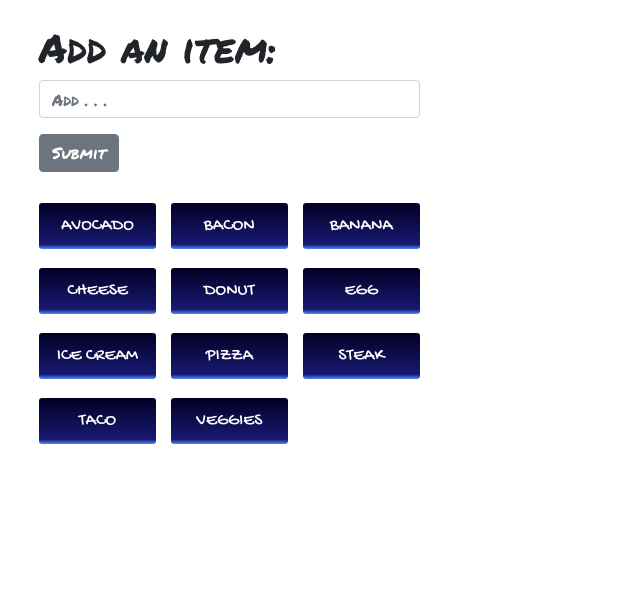
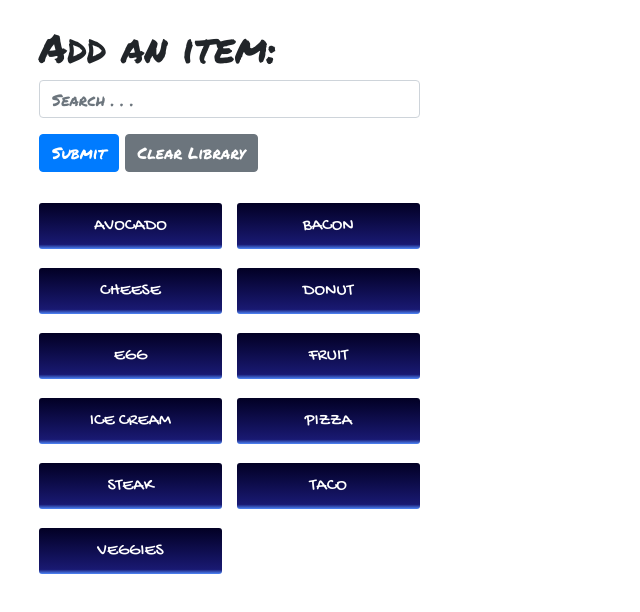
Before and after one commit to dolaku/GifTastic, a plain HTML site: page index.html in a window 1280 px wide. Both pictures are taken after a click on the element "Submit". Shown: the whole page, without its empty margins (0-640 px from the left). Drawn offline with nearby package versions, Linux system fonts and the light colour scheme; no server answers.

Commit message:
Ability to add/clear button library

```diff
--- a/assets/css/style.css
+++ b/assets/css/style.css
@@ -1,10 +1,11 @@
 * {
     font-family: 'Permanent Marker', Helvetica, sans-serif !important;
+    user-select: none;
 }
 #items-wrapper {
     display: grid;
     grid-gap: 5px 15px;
-    grid-template-columns: repeat(auto-fit, minmax(110px, 1fr));
+    grid-template-columns: repeat(auto-fit, minmax(120px, 1fr));
     grid-auto-rows: 60px;
     margin-bottom: 1em;
 }
@@ -34,7 +35,7 @@
     grid-auto-rows: minmax(100px, 200px);
     grid-auto-flow: dense;
 }
-.img-wrapper:nth-child(4n + 2) {
+.img-wrapper:nth-child(5n + 3) {
     grid-column: span 2;
     grid-row: span 2;
 }
--- a/assets/js/logic.js
+++ b/assets/js/logic.js
@@ -1,6 +1,6 @@
 $(document).ready(function () {
 
-    var items = ['banana', 'pizza', 'donut', 'steak', 'cheese', 'veggies', 'avocado', 'ice cream', 'bacon', 'taco', 'egg'];
+    var items = ['fruit', 'pizza', 'donut', 'steak', 'cheese', 'veggies', 'avocado', 'ice cream', 'bacon', 'taco', 'egg'];
 
     var searchTerm;
 
@@ -24,11 +24,12 @@ $(document).ready(function () {
     }
 
 
-    // Event listeners - submit button && enter key
+    // Listeners - submit button
     $("#submit-btn").on("click", function () {
         runSearch();
     });
 
+    // Listener - enter button
     $(document).on('keypress', function (e) {
         if (e.which == 13) {
             // Prevent page from refreshing
@@ -37,6 +38,11 @@ $(document).ready(function () {
         }
     });
 
+    // Listeners - clear button
+    $("#clear-btn").on("click", function () {
+        items = [];
+        displayItems();
+    });
 
     // Listener - search with item buttons
     $(document).on('click', '.item-btn', function () {
@@ -61,8 +67,15 @@ $(document).ready(function () {
     });
 
 
+    // Search and save to library
     function runSearch() {
         searchTerm = $('#add-item').val().trim();
+
+        // add item to library of buttons
+        if (searchTerm !== '') {
+            items.push(searchTerm);
+        }
+
         callAPI(searchTerm);
         displayItems();
         $('#add-item').val('');
@@ -84,7 +97,7 @@ $(document).ready(function () {
             console.log(response);
             var results = response.data;
 
-            for (var i = 0; i < 9; i++) {
+            for (var i = 0; i < 12; i++) {
                 var result = results[i];
                 var gifStatic = result.images['480w_still'].url;
                 var gifActive = result.images.original.url;
--- a/index.html
+++ b/index.html
@@ -20,8 +20,9 @@
                 <form>
                     <div class="form-group">
                         <h1 id="search-label">Add an item:</h1>
-                        <input type="text" class="form-control my-2" id="add-item" placeholder="Add . . .">
-                        <div class="btn btn-secondary my-2" id="submit-btn">Submit</div>
+                        <input type="text" class="form-control my-2" id="add-item" placeholder="Search . . .">
+                        <div class="btn btn-primary my-2" id="submit-btn">Submit</div>
+                        <div class="btn btn-secondary my-2" id="clear-btn">Clear Library</div>
                     </div>
                 </form>
             </div>
```
